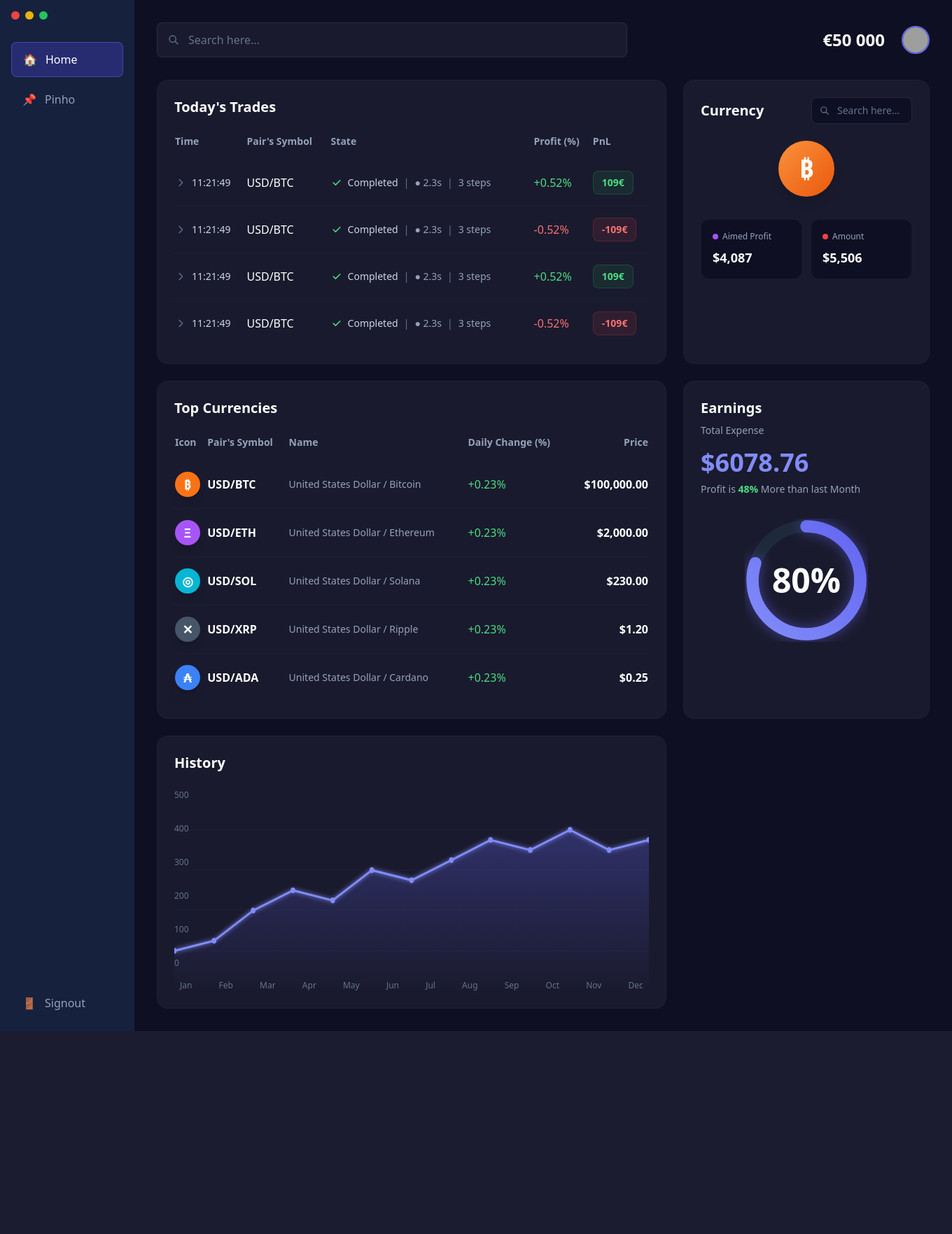
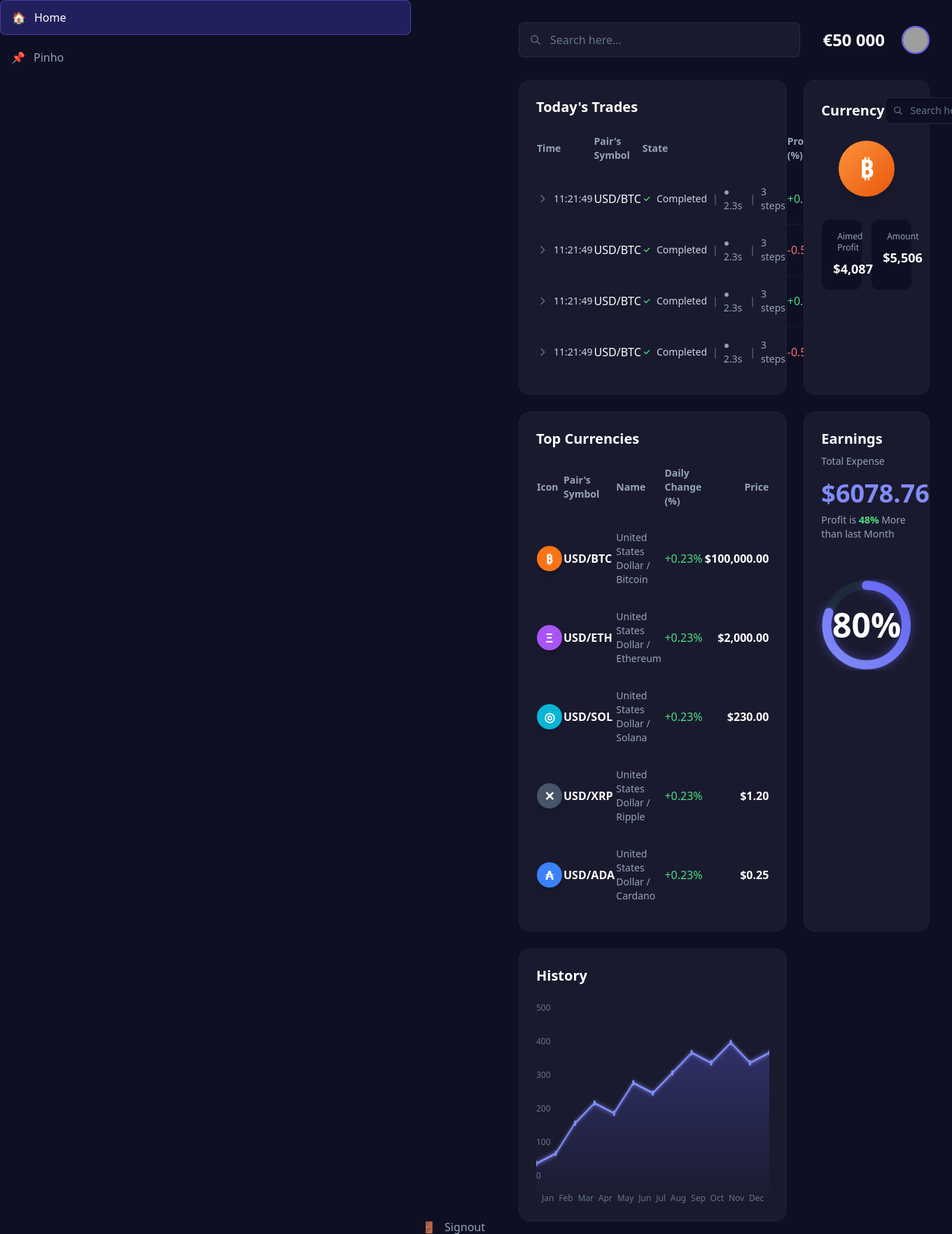
Before and after one commit to Pinho13/Heisenbug, a Django app: page / in a window 1360 px wide; the page is wider, and only the part inside the window is pictured. Shown: the top 1763 px of that part at 70% size. Before the commit the page ends 1473 px from the top of that part, so only its background shows below. Run offline with Django 5.2, Linux system fonts and the light colour scheme; some libraries are stand-ins or nearby versions; grey boxes are pictures that could not be loaded.

Commit message:
Tirei os botões da apple só porque não fazem efetivamnete nada.

```diff
--- a/hermes/templates/base.html
+++ b/hermes/templates/base.html
@@ -11,13 +11,6 @@
 <div class="flex min-h-screen">
 
     <!-- Sidebar -->
-    <aside class="w-48 bg-[#16213e] p-4 flex flex-col">
-        <div class="flex gap-2 mb-8">
-            <div class="w-3 h-3 rounded-full bg-red-500"></div>
-            <div class="w-3 h-3 rounded-full bg-yellow-500"></div>
-            <div class="w-3 h-3 rounded-full bg-green-500"></div>
-        </div>
-
         <nav class="flex-1 space-y-2">
             <a href="#" class="flex items-center gap-3 bg-indigo-600/30 text-white px-4 py-3 rounded-lg border border-indigo-500/50">
                 <span>🏠</span>
```
